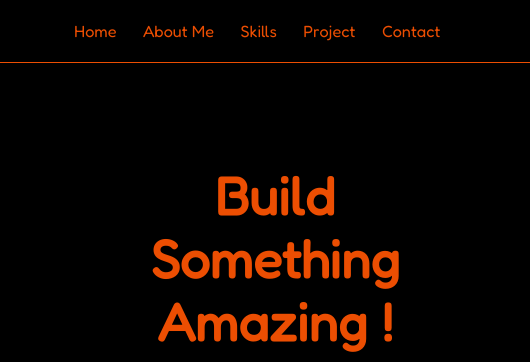
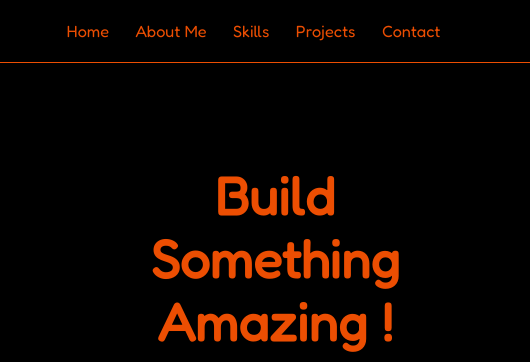
Before and after one commit to Deepak7510/deepakyadavportfolio, a plain HTML site: page index.html in a window 1280 px wide. Shown: the top 362 px of the page, 750-1280 px from the left. Drawn offline with nearby package versions, Linux system fonts and the light colour scheme.

Commit message:
Change the nav items name project to projects

```diff
--- a/index.html
+++ b/index.html
@@ -36,7 +36,7 @@
             <h5><a href="#home" class="item">Home</a></h5>
             <h5><a href="#about" class="item">About Me</a></h5>
             <h5><a href="#skill" class="item">Skills</a></h5>
-            <h5><a href="#project" class="item">Project</a></h5>
+            <h5><a href="#project" class="item">Projects</a></h5>
             <h5><a href="#contact" class="item">Contact</a></h5>
         </div>
         <Label class="menu">
```
